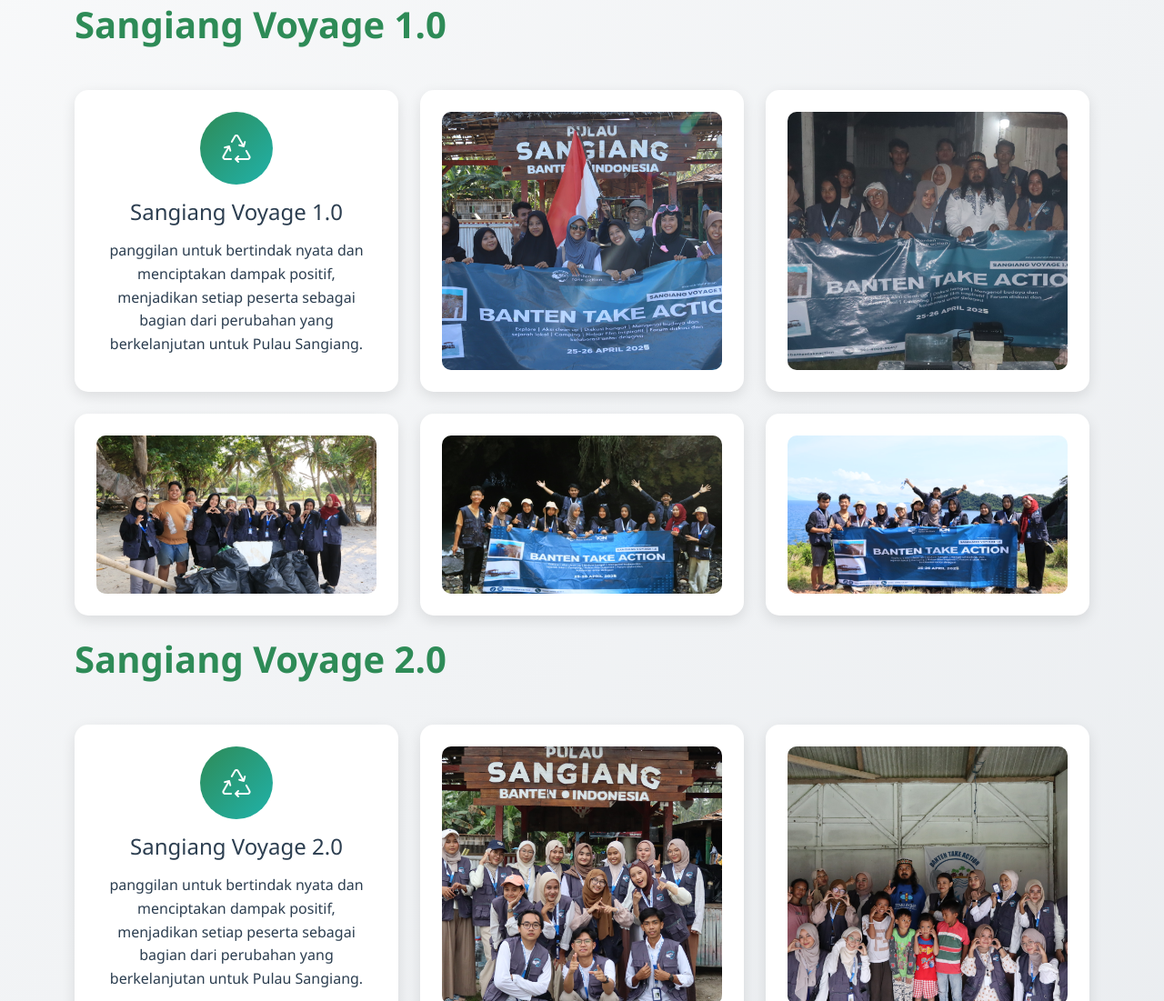
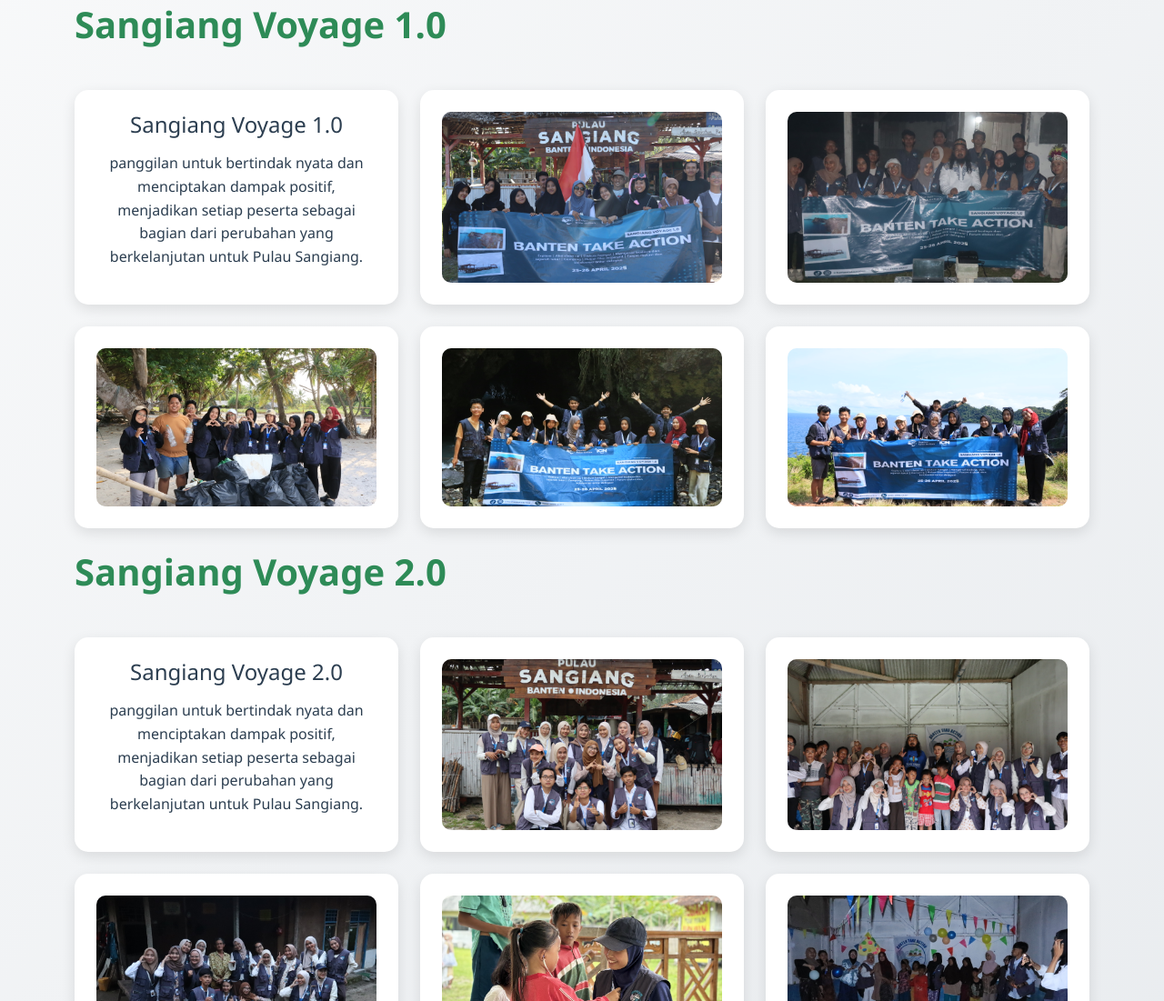
Before and after one commit to Gunawan-aji/Banten-Take-Action, a plain HTML site: page index.html in a window 1280 px wide. Shown: the part 2478-3579 px from the top of the page at 91% size. Drawn offline with nearby package versions, Linux system fonts and the light colour scheme.

Commit message:
Update index.html

```diff
--- a/index.html
+++ b/index.html
@@ -170,9 +170,6 @@
                 <h2 class="section-title text-start">Sangiang Voyage 1.0</h2>
                 <div class="col-lg-4 col-md-6 mb-4">
                     <div class="program-card p-4" onclick="showProgramDetail('Sangiang Voyage 1.0', 'Sangiang Voyage adalah sebuah ekspedisi bermakna dan kolaboratif yang mengajak para delegasi dari berbagai daerah untuk berperan aktif dalam pembangunan dan pelestarian Pulau Sangiang di Selat Sunda. Lebih dari sekadar perjalanan, kegiatan ini merupakan wadah nyata bagi kaum muda untuk berkontribusi, belajar, dan berkolaborasi secara langsung dengan masyarakat lokal.')">
-                        <div class="program-icon">
-                            <i class="bi bi-recycle"></i>
-                        </div>
                         <h4 class="text-center mb-3">Sangiang Voyage 1.0</h4>
                         <p class="text-center">panggilan untuk bertindak nyata dan menciptakan dampak positif, menjadikan setiap peserta sebagai bagian dari perubahan yang berkelanjutan untuk Pulau Sangiang.</p>
                     </div>
@@ -206,9 +203,6 @@
                 <h2 class="section-title text-start">Sangiang Voyage 2.0</h2>
                 <div class="col-lg-4 col-md-6 mb-4">
                     <div class="program-card p-4" onclick="showProgramDetail('Sangiang Voyage 2.0', 'Sangiang Voyage adalah sebuah ekspedisi bermakna dan kolaboratif yang mengajak para delegasi dari berbagai daerah untuk berperan aktif dalam pembangunan dan pelestarian Pulau Sangiang di Selat Sunda. Lebih dari sekadar perjalanan, kegiatan ini merupakan wadah nyata bagi kaum muda untuk berkontribusi, belajar, dan berkolaborasi secara langsung dengan masyarakat lokal.')">
-                        <div class="program-icon">
-                            <i class="bi bi-recycle"></i>
-                        </div>
                         <h4 class="text-center mb-3">Sangiang Voyage 2.0</h4>
                         <p class="text-center">panggilan untuk bertindak nyata dan menciptakan dampak positif, menjadikan setiap peserta sebagai bagian dari perubahan yang berkelanjutan untuk Pulau Sangiang.</p>
                     </div>
```
